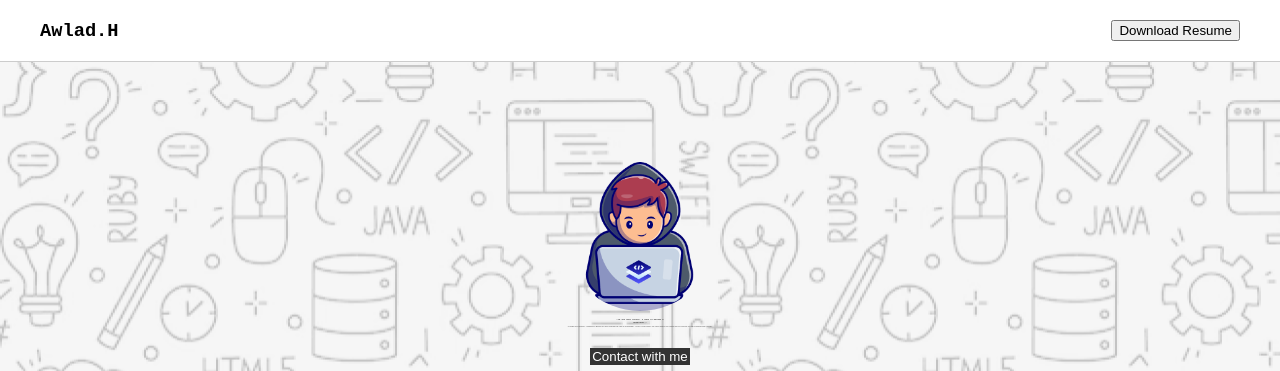
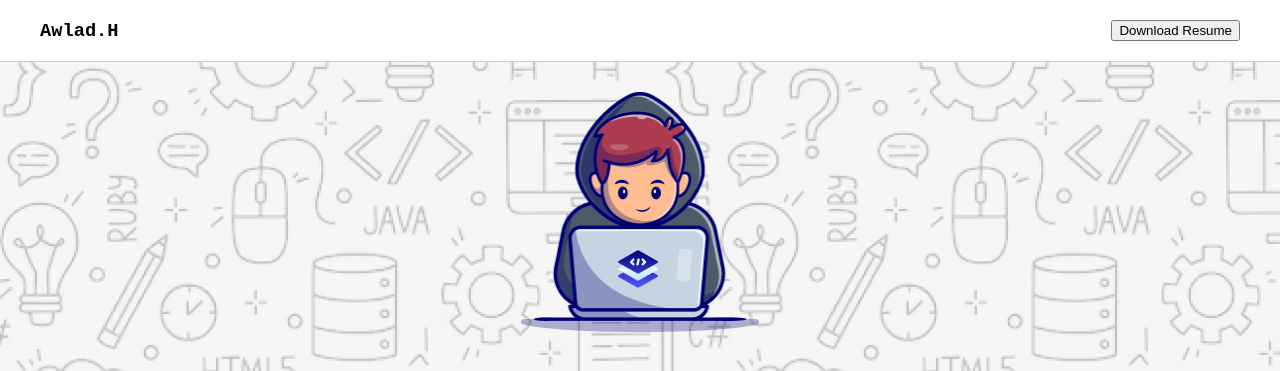
Before and after one commit to tareque101/b10-assignment-01, a plain HTML site: page index.html in a window 1280 px wide. Shown: the top 371 px of the page. Drawn offline with Linux system fonts and the light colour scheme; a web font is replaced by a local one.

Commit message:
added some codes

```diff
--- a/styles/styles.css
+++ b/styles/styles.css
@@ -40,21 +40,30 @@ header {
      background-image: url("../assets/Hero-bg.png");
     color: #333;
     text-align: center;
-    padding: 100px 20px;
+    padding: 30px 220px;
+    padding-bottom: 44px;
+
 
 }
 
 .banner-container img {
-    width: 150px;
-    border-radius: 50%;
+    width: 240.28px;
+height: 240px;
+
 }
 
-.banner-container h1 {
-    font-size: 2px;
+.banner-container> h1 {
+    font-size: 48px;
+font-weight: 800;
+
+text-align: center;
 }
 
-.banner-container p {
+.banner-container > p {
     font-size: 1px;
+    text-align: center;
+    font-size: 16px;
+font-weight: 400;
 }
 
 .banner-container button {
@@ -63,6 +72,16 @@ header {
     color: #fff;
     border: none;
     margin-top: 20px;
+}
+.contact
+{
+    border-radius: 8px;
+
+background: rgb(13, 19, 33);
+width: 208px;
+height: 66px;
+font-size: 20px;
+font-weight: 600;
 }
 .card
 {
```
